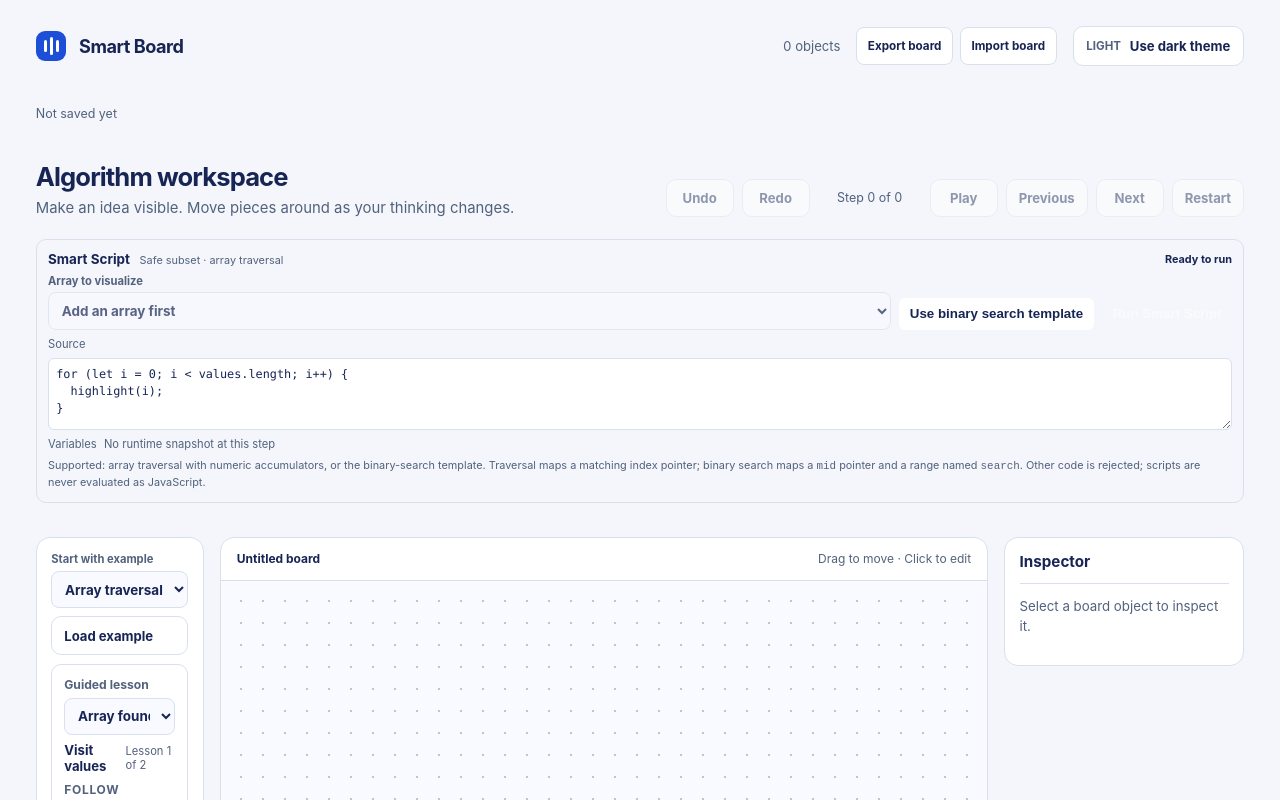
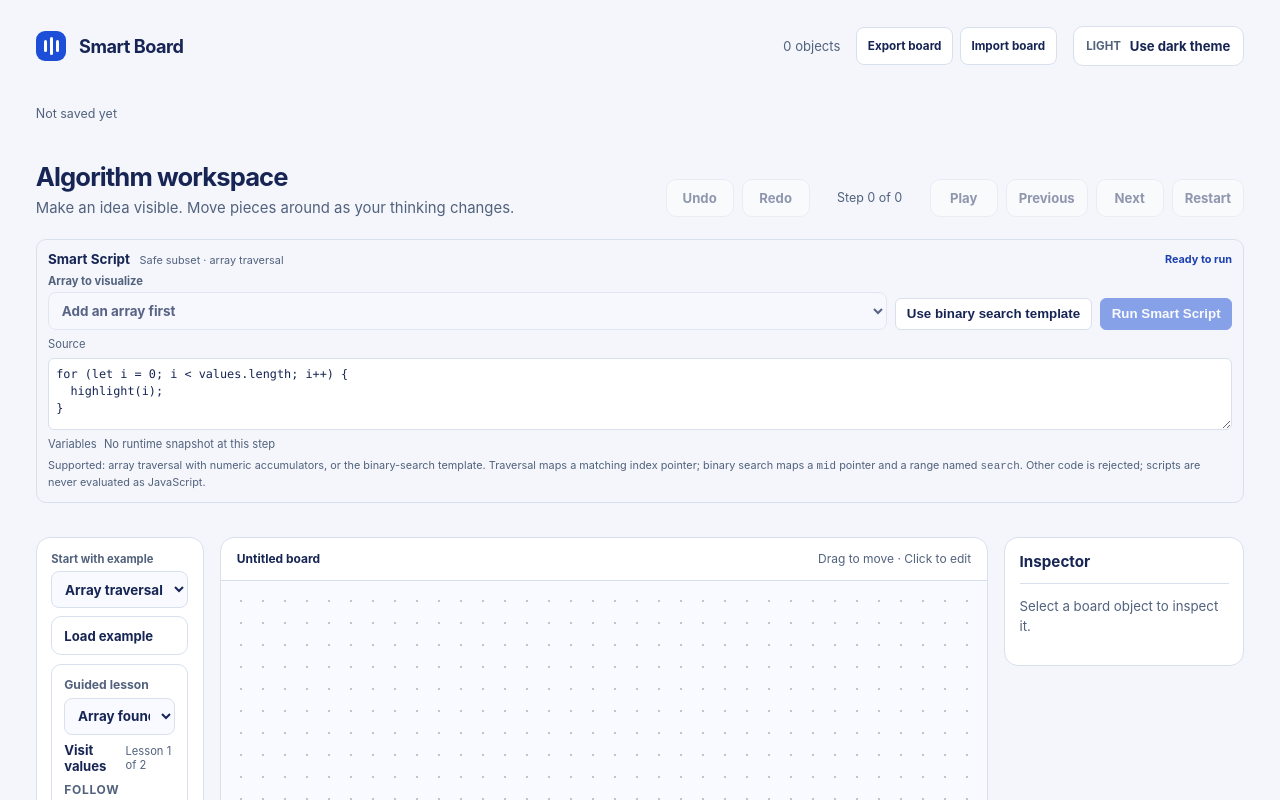
Before and after one commit to karthik-258-code/smart-board, a React (Vite) app: page / in a window 1280 px wide. Shown: the top 800 px of the page. Built offline with nearby package versions, Linux system fonts and the light colour scheme.

Commit message:
fix: clarify script mode and theme contrast

```diff
--- a/src/app/App.css
+++ b/src/app/App.css
@@ -172,7 +172,7 @@ marker#dependency-arrow path { fill: var(--pointer); stroke: none; }
 .smart-script-controls { display: flex; align-items: end; flex-wrap: wrap; gap: 0.55rem; }
 .smart-script-controls .field-control { display: flex; flex: 1 1 15rem; flex-direction: column; gap: 0.25rem; color: var(--ink-soft); font-size: 0.7rem; }
 .smart-script-controls select { min-height: 2rem; border: 1px solid var(--line); border-radius: 6px; padding: 0.25rem 0.45rem; background: var(--surface); color: var(--ink); }
-.smart-script-controls button { min-height: 2rem; border: 1px solid var(--accent-strong); border-radius: 6px; padding: 0.3rem 0.65rem; background: var(--accent-strong); color: white; font-weight: 700; cursor: pointer; }
+.smart-script-controls button { min-height: 2rem; border: 1px solid var(--accent); border-radius: 6px; padding: 0.3rem 0.65rem; background: var(--accent); color: var(--accent-ink); font-weight: 700; cursor: pointer; }
 .smart-script-controls button:disabled { opacity: 0.5; cursor: not-allowed; }
 .smart-script-controls .template-control { border-color: var(--line); background: var(--surface); color: var(--ink); }
 .smart-script-editor-label { color: var(--ink-soft); font-size: 0.7rem; }
--- a/src/app/SmartScriptPanel.tsx
+++ b/src/app/SmartScriptPanel.tsx
@@ -26,12 +26,14 @@ export function SmartScriptPanel({
   }, [execution])
   const selectedArrayId = arrays.some((array) => array.id === arrayId) ? arrayId : arrays[0]?.id ?? ''
   const currentEvent = execution?.events.find((event) => event.cursor === cursor)
-  const lines = (execution?.source ?? source).split('\n')
+  const traceSource = execution?.source ?? source
+  const binarySearchMode = /^\s*let\s+target\s*=/.test(traceSource)
+  const lines = traceSource.split('\n')
   const status = currentEvent ? `Line ${currentEvent.line}` : execution ? 'Execution complete' : 'Ready to run'
 
   return <section className="code-trace-panel smart-script-panel" role="region" aria-label="Smart Script runner">
     <div className="code-trace-heading">
-      <div><h2>Smart Script</h2><span>Safe subset · array traversal</span></div>
+      <div><h2>Smart Script</h2><span>Safe subset · {binarySearchMode ? 'binary search' : 'array traversal'}</span></div>
       <span className="code-trace-status">{status}</span>
     </div>
     <div className="smart-script-controls">
--- a/src/styles/themes.css
+++ b/src/styles/themes.css
@@ -9,6 +9,8 @@
   --line: #d8e0ee;
   --accent: #1d4ed8;
   --accent-ink: #ffffff;
+  --accent-strong: #1e40af;
+  --accent-soft: #dbeafe;
   --selection: #1d4ed8;
   --note: #fff2c9;
   --note-fold: #f4d98b;
@@ -31,6 +33,8 @@
   --line: #384760;
   --accent: #91b4ff;
   --accent-ink: #101827;
+  --accent-strong: #c2d5ff;
+  --accent-soft: #263b5e;
   --selection: #a5c1ff;
   --note: #584920;
   --note-fold: #78652a;
```
Also changed, not shown: 1 other file (tests, documents, lock files or other folders).
